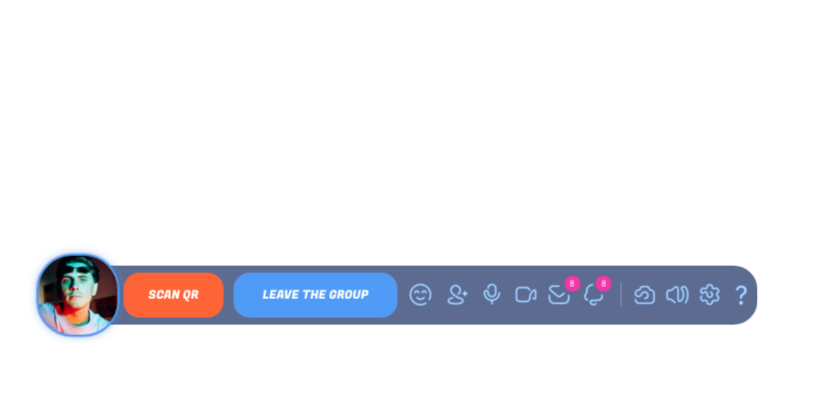
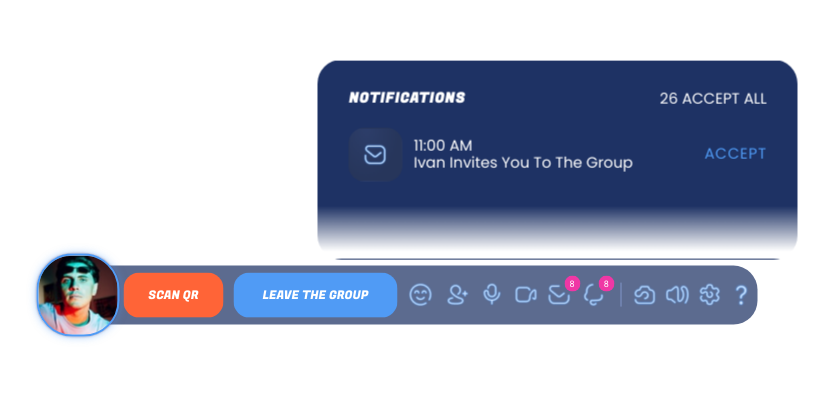
Before and after one commit to blood-mari/chat-menu-draft, a plain HTML site: page index.html in a window 1280 px wide. Shown: the part 505-905 px from the top of the page, without its empty margins (237-1066 px from the left). Drawn offline with Linux system fonts and the light colour scheme.

Commit message:
notifications window added

```diff
--- a/index.html
+++ b/index.html
@@ -5,14 +5,16 @@
     <meta name="viewport" content="width=device-width, initial-scale=1.0">
     <title>Chat-draft</title>
     <link rel="preconnect" href="https://fonts.gstatic.com">
-<link href="https://fonts.googleapis.com/css2?family=Fugaz+One&family=Poppins&display=swap&family=Roboto&display=swap" rel="stylesheet">
+<link rel="stylesheet" href="https://fonts.googleapis.com/css2?family=Fugaz+One&family=Poppins&display=swap&family=Roboto&display=swap" >
+<link rel="preload" href="./images/css_sprites.png">
 <link rel="stylesheet" href="./styles.css">
 </head>
-<body>
+<body class="body">
 
 <div class="container">
+    <div class="wrapper">
         <div class='avatar-icon'></div>
-    <div class="notification-container">
+        <div class="container__notification">
             <div class="notification__btn-container">
                 <button class="btn secondary-btn">
                     <span>Scan QR</span>
@@ -24,8 +26,10 @@
             <div class="notification__status is-hidden"><span class="">Sit at the table</span></div>
         </div>
 
-    <div class="options">
-        <div class="icon icon__options icon__smile"></div>
+        <div class="container__options">
+            <div class="wrapper__options--smile">
+                <div class="container__smile is-hidden pop-up-window">Send reaction</div>
+                <div class="icon icon__options icon__smile"></div></div>
             <div class="icon icon__options icon__adduser"></div>
             <div >
                 <div class="icon icon__options icon__mic"></div>
@@ -44,6 +48,22 @@
             </div>
 
             <div class="got-container got-container__notify">
+                <div class="notify__table pop-up-window">
+                    <div class="notify__title-box">
+                        <h2 class="notify__table--title">notifications</h2>
+                        <p class="notify__table--counter">26 accept all</p>
+                    </div>
+                    <div class="notify__inbox--string">
+                        <div class="notify__table--info">
+                            <div class="wrapper__notify__table--icon"><div class="notify__table--icon icon icon__options "></div></div>
+                            <div class="notify__user-inbox">
+                                <span class="notify__table--time">11:00 AM</span>
+                                <p class="notify__table--text">Ivan invites you to the group</p>
+                            </div>
+                        </div>
+                        <p class="notify__table--accept">Accept</p>
+                    </div>
+                </div>
                 <span class="counter counter__notify">8</span>
                 <div class="icon icon__options icon__notify is-hidden"></div>
                 <div class="icon icon__options icon__notify-count"></div>
@@ -64,6 +84,7 @@
                 <div class="icon icon__options icon__question"></div>
             </div>
         </div>
+    </div>
 
 </div>
 
--- a/styles.css
+++ b/styles.css
@@ -39,15 +39,18 @@ img {
     --font-family: 'Poppins', sans-serif;
     --font-counter: 'Roboto', sans-serif;
     --btn-font: 'Fugaz One', cursive;
+    --blur-effect: blur(16px);
     --shadow-normal: drop-shadow(0px 0px 2px rgba(80, 155, 245, 0.56));
 
     --background-color: rgba(30, 50, 100, 0.72);
     ;
     --notification-bgr-color:  #18274C;
-    --accent-color: rgba(80, 155, 245, 1);;
+    --accent-color: rgba(80, 155, 245, 1);
     --border-avatar-color: #1E3264;
 
     --btn-font-color: #fff;
+    --chat-second-color: rgba(80, 155, 245, 1);
+
     --stroke-color: rgba(255, 255, 255, 1);
     --stroke-hover-color: rgba(255, 253, 254, 0.56);
     --fill-color: rgba(255, 255, 255, 1);
@@ -64,18 +67,13 @@ img {
 
 .body {
     font-family: var(--font-family);
-font-style: normal;
-font-weight: normal;
-font-size: 15px;
+    font-style: normal;
+    font-weight: normal;
+    font-size: 15px;
+    color: var(--btn-font-color);
 }
 
 .container {
-    background-color: var(--background-color);
-    display: flex;
-    justify-content: space-evenly;
-    align-items: center;
-    backdrop-filter: blur(16px);
-    border-radius: 24px;
     min-width: 709px;
     max-width: 780px;
     position: absolute;
@@ -83,16 +81,58 @@ font-size: 15px;
     left: 50%;
 
     transform: translate(-50%, -50%);
+
+}
+
+.wrapper {
+    display: flex;
+    justify-content: space-evenly;
+    align-items: center;
+    background-color: var(--background-color);
+    /* backdrop-filter: var(--blur-effect); */
+
+    border-radius: 24px;
+
     padding-top: 5px;
     padding-bottom: 5px;
 }
 
-.options {
+.container__options {
     display: flex;
     justify-content: space-around;
     align-items: center;
     width: calc((100%)/ 2.5);
     padding-right: 10px;
+}
+
+/* .wrapper__options--smile {
+    position: relative;
+} */
+.pop-up-window {
+    background-color: var(--background-color);
+    backdrop-filter: var(--blur-effect);
+
+    /* color: var(--btn-font-color); */
+    text-transform: uppercase;
+    border: 1px solid transparent;
+    border-radius: 24px;
+}
+
+.container__smile {
+    position: absolute;
+    top: -280%;
+    right: 30%;
+    min-width: 240px;
+    min-height: 155px;
+
+    font-family: var(--btn-font);
+    font-size: 16px;
+    letter-spacing: 0.03em;
+    line-height: 1.5;
+    /* text-align: center; */
+    padding-top: 30px;
+    padding-left: 30px;
+
 }
 
 .control-pannel {
@@ -105,7 +145,7 @@ font-size: 15px;
     padding-left: 7px;
 }
 
-.notification-container {
+.container__notification {
     padding: 2px;
     padding-left: 10px;
     color: white;
@@ -119,7 +159,7 @@ font-size: 15px;
     border-radius: 16px;
     padding: 16px;
     padding-left: 80px;
-    font-size: 15px;
+    /* font-size: 15px; */
     line-height: 1.1;
     text-align: start;
 }
@@ -192,7 +232,7 @@ font-size: 15px;
     color: var(--btn-font-color);
 }
 
-button + button {
+ .notification__btn-container button + button {
     margin-left: 10px;
 }
 
@@ -221,6 +261,79 @@ button + button {
     position: relative;
 }
 
+/* .notify__table::after {
+    content: "";
+    clear: both;
+    display: table;
+} */
+
+.notify__table {
+
+    position: absolute;
+    top: -930%;
+    right: -800%;
+    z-index: 4;
+    padding-top: 30px;
+    padding-left: 30px;
+    padding-right: 30px;
+    min-width: 480px;
+    min-height: 200px;
+    background: linear-gradient(180deg, #1E3264 0%, #1E3264 73.44%, rgba(30, 50, 100, 0) 96.35%);
+
+    line-height: 1.1;
+}
+
+.notify__title-box {
+    display: flex;
+    justify-content: space-between;
+    margin-bottom: 20px;
+}
+
+.notify__table--title {
+    font-family: var(--btn-font);
+    font-size: 14px;
+    letter-spacing: 0.06em;
+}
+
+.notify__inbox--string {
+    display: flex;
+    justify-content: space-between;
+    align-items: center;
+
+    margin-top: 16px;
+}
+
+.notify__table--accept {
+    color: var(--chat-second-color);
+    letter-spacing: 0.05em;
+}
+
+.notify__table--text {
+    text-transform: capitalize;
+}
+
+.wrapper__notify__table--icon {
+    background: radial-gradient(63.8% 100% at 32.81% 0%, #2D3E6A 0%, #27365B 100%);
+    border: 1px solid transparent;
+    border-radius: 16px;
+    padding: 14px;
+    text-align: center;
+}
+
+.notify__table--icon {
+    background: -142px -10px url('./images/css_sprites.png')
+}
+
+.notify__user-inbox {
+    margin-left: 11px;
+}
+
+.notify__table--info {
+    display: flex;
+    justify-content: flex-start;
+    align-items: center;
+}
+
 .counter {
     background-color: var(--active-color);
     color: var(--btn-font-color);
@@ -242,10 +355,6 @@ button + button {
     right: -35%;
     top: -30%;
 
-}
-
-.counter__notify {
-    right: -25%;
 }
 
 .icon__smile{
```
Lines whose indentation alone changed are shown as unchanged.
